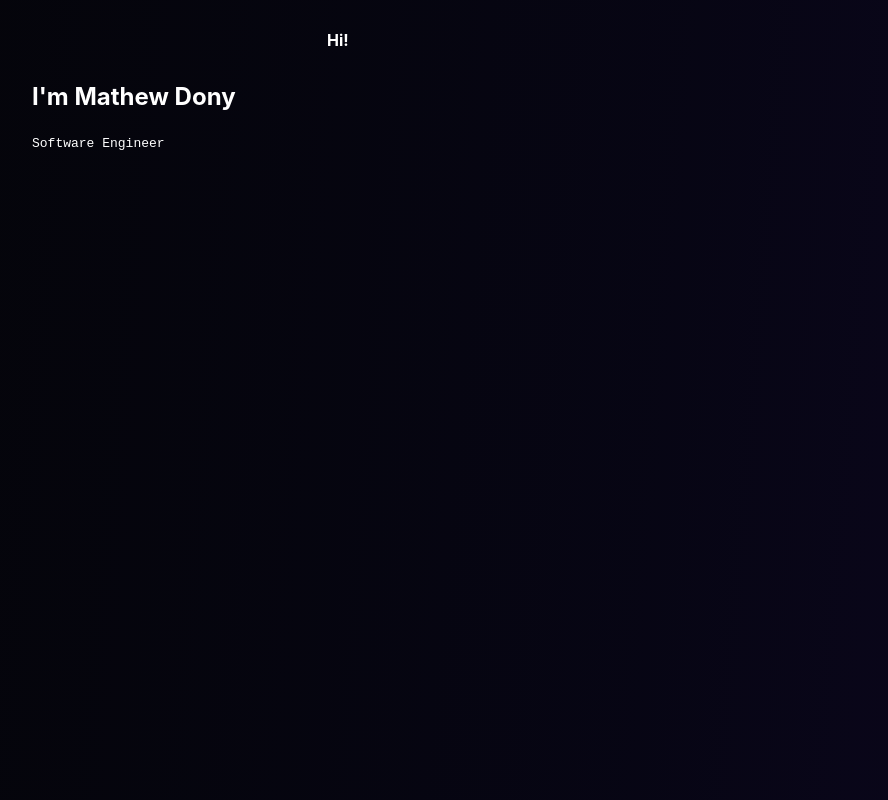
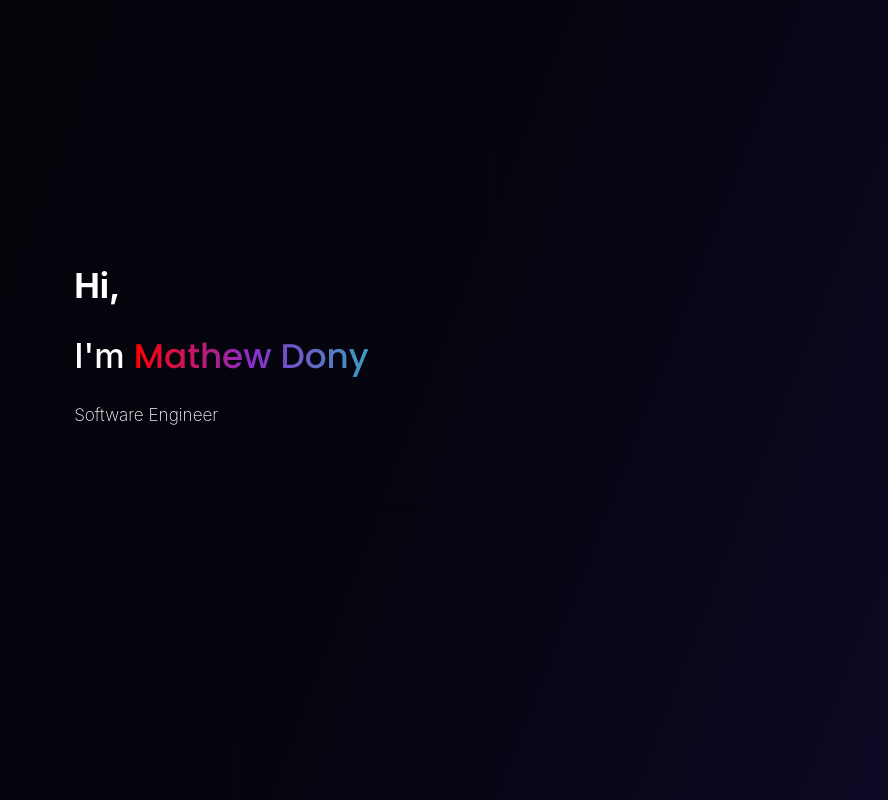
Before and after one commit to mdmathewdc/Mathew-Dony-Portfolio, a Next.js app in the folder mathew-dony-portfolio/: page / in a window 1280 px wide. Shown: the top 800 px of the page, without its empty margins (18-906 px from the left). Built offline with nearby package versions, Linux system fonts and the light colour scheme.

Commit message:
Add main header animation

```diff
--- a/mathew-dony-portfolio/components/Hero.jsx
+++ b/mathew-dony-portfolio/components/Hero.jsx
@@ -3,17 +3,19 @@ import styled from "styled-components";
 import { animate, stagger } from "motion";
 
 const Hero = () => {
+
   useEffect(() => {
-    animate(".click", { transform: "scale(0.5)" }, { duration: 3.5 });
+    animate("main", { transform: "scale(1.07)" }, { duration: 2.5 });
   });
+
   return (
     <HeroContainer>
       <main>
-        <h1 className="click">Hi!</h1>
-        <h2>I'm Mathew Dony</h2>
-        <p>
-          <code>Software Engineer</code>
-        </p>
+        <h1>Hi,</h1>
+        <h1 className='name-block'>
+          I'm <span className="my-name">Mathew Dony</span>
+        </h1>
+        <p className="job-title">Software Engineer</p>
       </main>
     </HeroContainer>
   );
@@ -22,6 +24,27 @@ const Hero = () => {
 const HeroContainer = styled.div`
   min-height: 100vh;
   color: #fff;
+  font-size: 1rem;
+
+  main {
+    padding-top: 30vh;
+  }
+
+  .name-block {
+    font-weight: 500;
+  }
+
+  .my-name {
+    font-size: 2rem;
+    font-family: "Poppins", sans-serif;
+    background-image: linear-gradient(90deg,#ff0000 0%,#8b2dca 50%,#3c9ec0 100%);
+    -webkit-background-clip: text;
+    -webkit-text-fill-color: transparent;
+  }
+
+  .job-title {
+    font-weight: 200;
+  }
 `;
 
 export default Hero;
--- a/mathew-dony-portfolio/pages/index.js
+++ b/mathew-dony-portfolio/pages/index.js
@@ -28,7 +28,7 @@ const Home = () => {
 }
 
 const Container = styled.div`
-  padding: 0 50px;
+  padding: 0 10vw;
 `;
 
 export default Home;
--- a/mathew-dony-portfolio/styles/globals.css
+++ b/mathew-dony-portfolio/styles/globals.css
@@ -1,3 +1,5 @@
+@import url("https://fonts.googleapis.com/css2?family=Poppins:wght@200;300;400;500;600;700;800;900&display=swap");
+
 html,
 body {
   max-width: 100%;
@@ -6,18 +8,18 @@ body {
   font-family: -apple-system, BlinkMacSystemFont, Segoe UI, Roboto, Oxygen,
     Ubuntu, Cantarell, Fira Sans, Droid Sans, Helvetica Neue, sans-serif;
   background-image: linear-gradient(
-    95deg,
+    111deg,
     hsl(240deg 41% 3%) 0%,
-    hsl(243deg 51% 4%) 25%,
-    hsl(246deg 57% 5%) 45%,
-    hsl(250deg 61% 6%) 59%,
-    hsl(254deg 64% 6%) 69%,
+    hsl(243deg 58% 4%) 25%,
+    hsl(246deg 58% 9%) 45%,
+    hsl(250deg 59% 9%) 59%,
+    hsl(254deg 60% 9%) 69%,
     hsl(257deg 67% 7%) 77%,
     hsl(259deg 70% 7%) 84%,
     hsl(261deg 72% 8%) 89%,
     hsl(263deg 75% 8%) 95%,
-    hsl(265deg 77% 9%) 100%
-  );
+    hsl(256deg 66% 7%) 100%
+  )
 }
 
 a {
```
